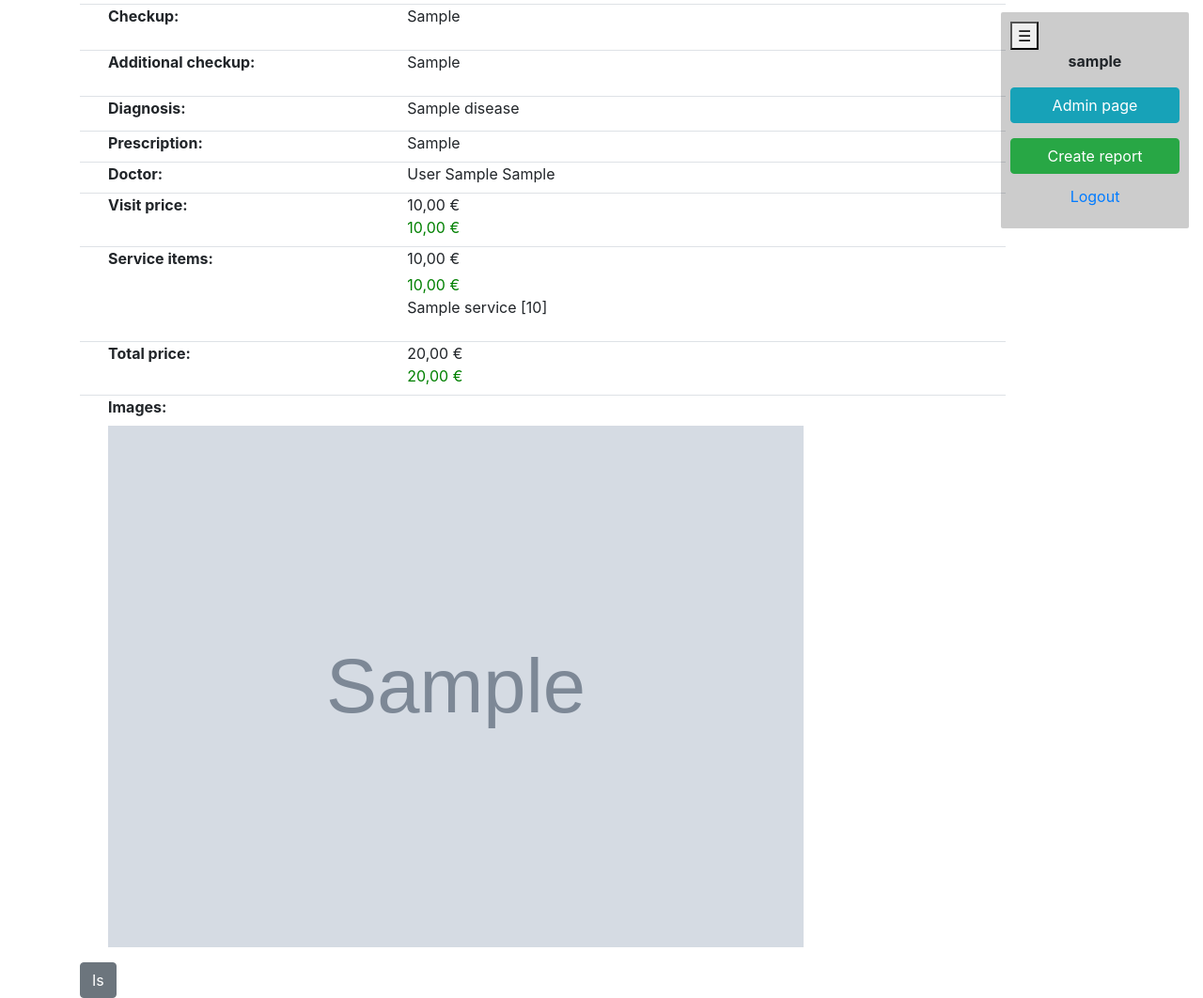
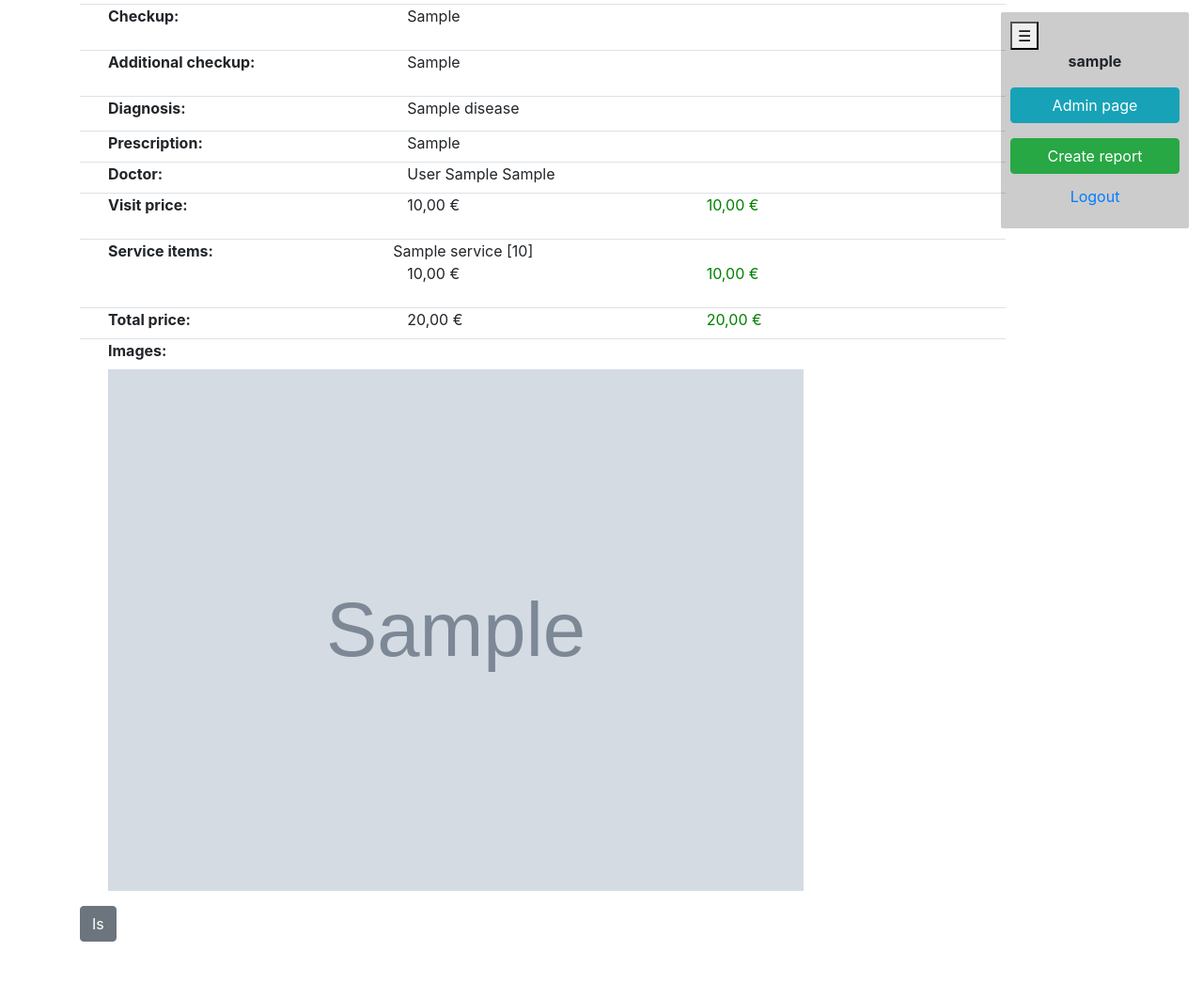
Before and after one commit to yakusevv/django_medical_reports, a Django app: page /reports/1/view/ in a window 1280 px wide. Shown: the part 547-1609 px from the top of the page at 94% size. After the commit the page ends 1549 px from the top, so only its background shows below. Run offline with Django 3.2, Linux system fonts and the light colour scheme; a user stored in the database is signed in; tables that the repository leaves empty hold one stand-in row (values such as "Sample post"); grey boxes marked "Sample" are stand-in pictures; some libraries are stand-ins or nearby versions.

Commit message:
Report detail template - price view changes

```diff
--- a/reports/templates/reports/report_detail.html
+++ b/reports/templates/reports/report_detail.html
@@ -145,12 +145,14 @@
     <div class="col-md-4">
       <b> {% trans "Visit price:" %} </b>
     </div>
-    <div class="col" {% if report.visit_price == 0 %} style="background: red; font-weight: bold;" {% endif %}>
-      {% if request.user.is_staff %}
-      {{ report.visit_price }} &#8364;
-      {% endif %}
-      <p class='mb-0' style='color: green'>{{ report.visit_price_doctor }} &#8364;</p>
+    <div class="col" {% if report.visit_price_doctor == 0 %} style="background: red; font-weight: bold;" {% endif %}>
+    <p class='mb-0'>{{ report.visit_price_doctor }} &#8364;</p>
     </div>
+    {% if request.user.is_staff %}
+      <div class="col" {% if report.visit_price == 0 %} style="background: red; font-weight: bold;" {% endif %}>
+        <p class-'mb-0' style='color: green'> {{ report.visit_price }} &#8364; </p>
+      </div>
+    {% endif %}
   </div>
   <div class="row mb-2 col-md-12 border-top">
     <div class="col-md-4">
@@ -158,13 +160,19 @@
     </div>
     <div class="col">
       {% for service in report.service_items.get_queryset %}
-        <p class='mb-1'>
+        <div class="row">
+        {{ service }}
+        </div>
+        <div class="row">
+        <div class="col">
+          <p class='mb-0'>{{ service.cost_doctor }} &#8364;</p>
+        </div>
           {% if request.user.is_staff %}
-          {{ service.cost }} &#8364;
+        <div class="col">
+          <p class-'mb-0' style='color: green'> {{ service.cost }} &#8364; </p>
+        </div>
           {% endif %}
-          <p class='mb-0' style='color: green'>{{ service.cost_doctor }} &#8364;</p>
-          {{ service }}
-        </p>
+        </div>
       {% endfor %}
     </div>
   </div>
@@ -173,11 +181,13 @@
       <b> {% trans "Total price:" %} </b>
     </div>
     <div class="col">
-      {% if request.user.is_staff %}
-        {{ report.get_total_price }} &#8364;
-      {% endif %}
-      <p class="mb-0" style='color: green'>{{ report.get_total_price_doctor }} &#8364;</p>
+      <p class="mb-0"> {{ report.get_total_price_doctor }} &#8364;</p>
     </div>
+    {% if request.user.is_staff %}
+    <div class='col'>
+      <p class="mb-0" style='color: green'> {{ report.get_total_price }} &#8364; </p>
+    </div>
+    {% endif %}
   </div>
 
   <div class="row mb-2 col-md-12 border-top">
```
